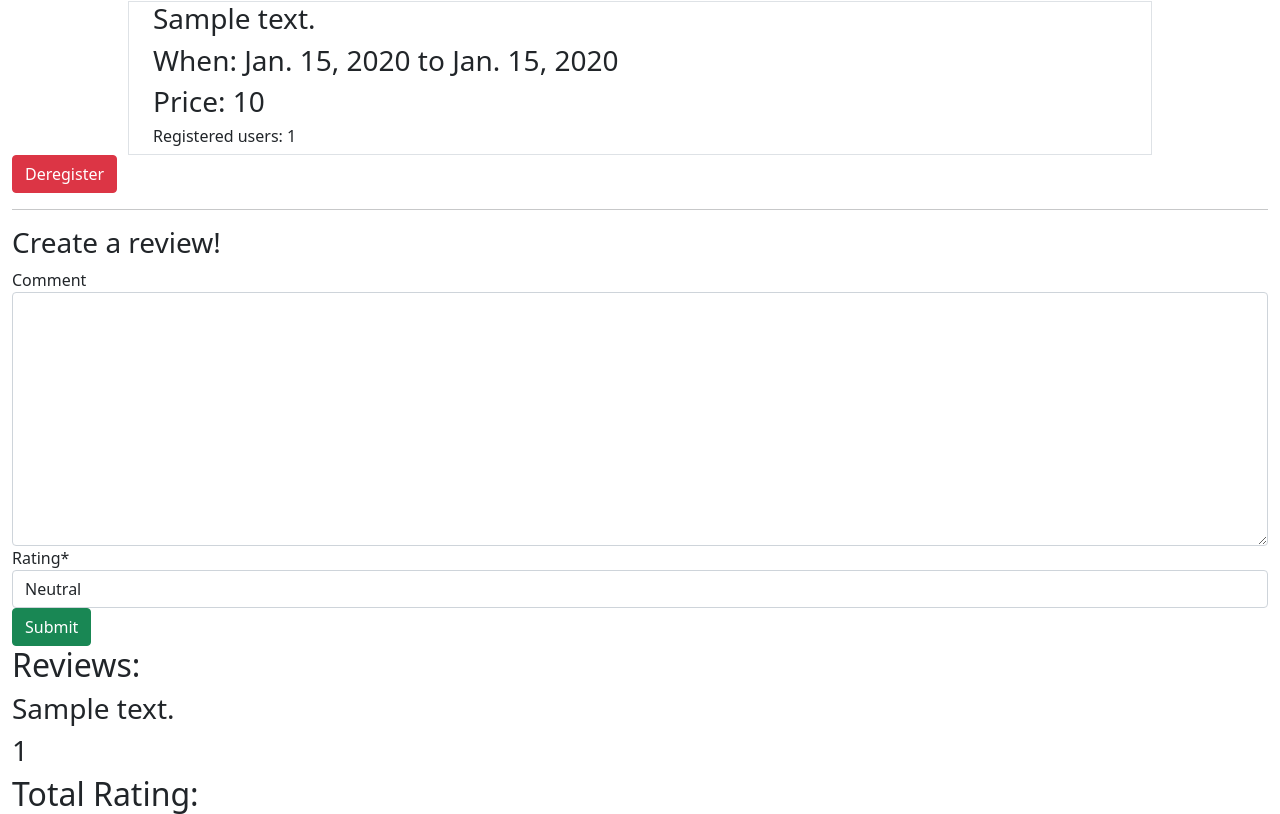
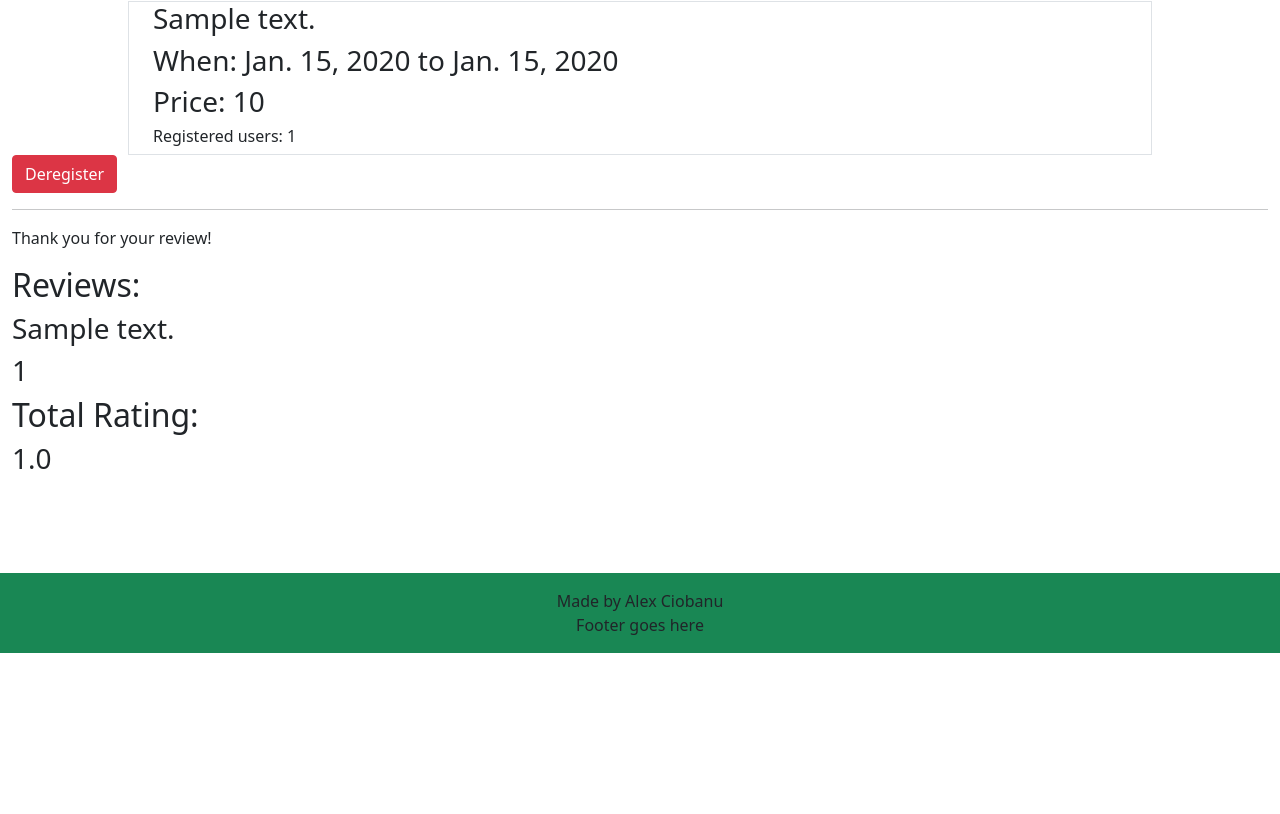
Before and after one commit to AlexGCbn/CI_PP4_Hike-a-thon, a Django app: a page that uses templates/trip_detail.html in a window 1280 px wide. Shown: the part 147-961 px from the top of the page. After the commit the page ends 800 px from the top, so only its background shows below. Run offline with Django 3.2, Linux system fonts and the light colour scheme; a user stored in the database is signed in; tables that the repository leaves empty hold one stand-in row (values such as "Sample post"); some libraries are stand-ins or nearby versions.

Commit message:
Add user already commented check functionality

```diff
--- a/templates/trip_detail.html
+++ b/templates/trip_detail.html
@@ -48,9 +48,9 @@
         {% if total_reviews == 0 %}
         <h3>No reviews currently</h3>
         {% else %}
-        {% for comment in reviews %}
-        <h3>{{ comment.comment }}</h3>
-        <h3>{{ comment.rating }}</h3>
+        {% for review in reviews %}
+        <h3>{{ review.comment }}</h3>
+        <h3>{{ review.rating }}</h3>
         {% endfor %}
         {% endif %}
         <h2>Total Rating:</h2>
--- a/trips/views.py
+++ b/trips/views.py
@@ -27,9 +27,12 @@ class TripDetail(View):
         reviews = trip.reviews.order_by('-submitted_on')
         score = 0
         index = 0
+        reviewed = False
         for review in reviews:
             score = score + review.rating
             index += 1
+            if review.user == request.user:
+                reviewed = True
         if score != 0:
             score = score / index
 
@@ -43,7 +46,7 @@ class TripDetail(View):
             {
                 'trip': trip,
                 'reviews': reviews,
-                'reviewed': False,
+                'reviewed': reviewed,
                 'score': score,
                 'registered': registered,
                 'review_form': ReviewForm()
@@ -56,9 +59,13 @@ class TripDetail(View):
         reviews = trip.reviews.order_by('-submitted_on')
         score = 0
         index = 0
+        reviewed = False
         for review in reviews:
             score = score + review.rating
             index += 1
+            # if review.user.filter(id=request.user.id).exists():
+            if review.user == request.user:
+                reviewed = True
         if score != 0:
             score = score / index
 
@@ -84,7 +91,7 @@ class TripDetail(View):
             {
                 'trip': trip,
                 'reviews': reviews,
-                'reviewed': True,
+                'reviewed': reviewed,
                 'score': score,
                 'registered': registered,
                 'review_form': ReviewForm()
```
